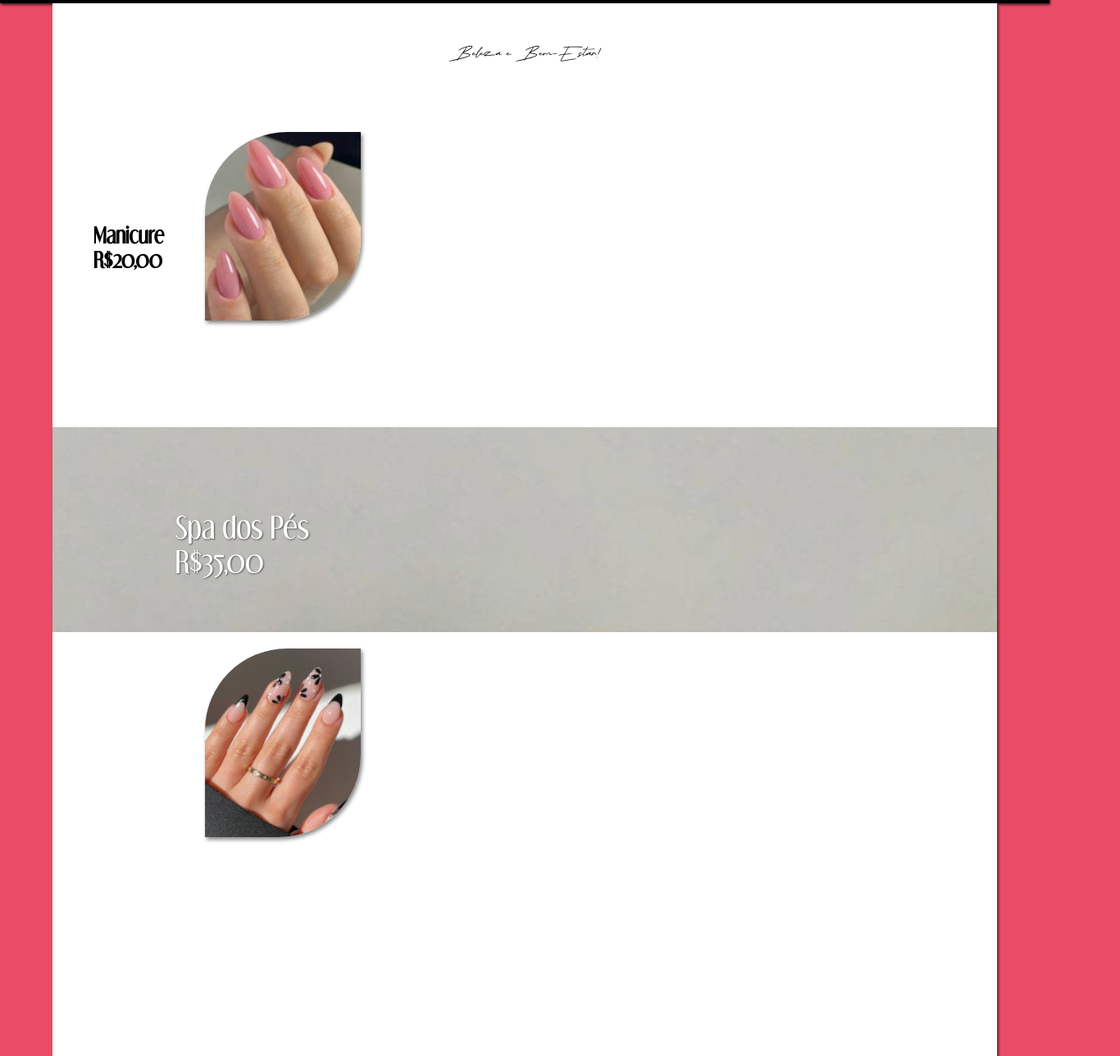
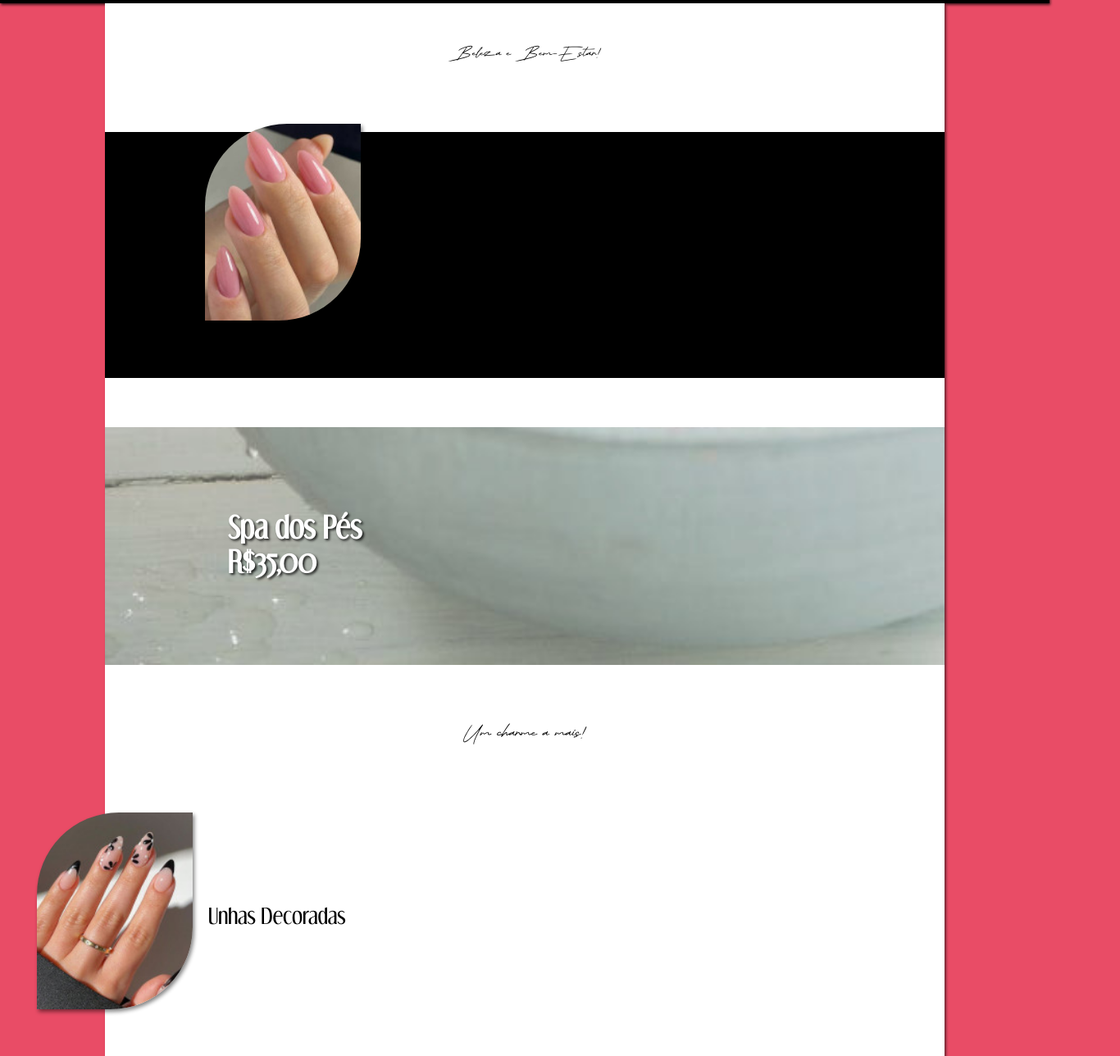
Before and after one commit to cassiafigueiredo/crikanails, a plain HTML site: page index.html in a window 1280 px wide. Shown: the part 109-1397 px from the top of the page at 82% size, 1366 px wide, since content can reach past the window. Drawn offline with nearby package versions, Linux system fonts and the light colour scheme.

Commit message:
adiçao de js e mudança de midias

```diff
--- a/estilo/style.css
+++ b/estilo/style.css
@@ -36,11 +36,13 @@ body {
 main {
     background-color: white;
     box-shadow: 2px 2px 3px rgba(0, 0, 0, 0.555);
-    margin: auto;
-    width: 90vw;
-    height: 220vh;
+
 }
-
+.container {
+    margin: 0 auto;
+    max-width: 1024px;
+    width: 90%;
+}
 
 header {
     background-color: black;
@@ -69,10 +71,12 @@ header > p {
 }
 
 
+
 div#bembeleza {
     padding-top: 50px;
     padding-bottom: 30px;
-    margin-bottom: 30px;
+
+    margin-bottom: 50px;
     display: flex;
     justify-content: center;
     font-family: var(--fontetitulo);
@@ -82,16 +86,16 @@ div#bembeleza {
 
 
 div#imagem1 {
-    margin-left: 30px;
+    background-color: black;
+
     margin-bottom: 60px;
     padding-top: 10px;
-    padding-bottom: 250px;
-
+    padding-bottom: 230px;
 }
 img#unharosa {
-    height: 230px;
+    height: 240px;
     width: 190px;
-    margin-top: 30px;
+    margin-top: px;
     box-shadow: 2px 3px 5px rgba(0, 0, 0, 0.486);
     border-top-left-radius: 100px;
     border-bottom-right-radius: 100px;
@@ -99,7 +103,7 @@ img#unharosa {
     left: 250px;
     transform: translate(0px, -20px);
 }
-div > p#manitxt{
+div > p#manicuretxt{
     position: relative;
     left: 20px;
     top: 120px;
@@ -110,41 +114,84 @@ div > p#manitxt{
 
 
 
-
 section#parallax {
-
-    background-image: url(../imagens/pesparallaxx.jpeg);
+    background-image: url(../imagens/parallax.jpeg);
     background-size: cover;
+    background-position: bottom center;
     background-attachment: fixed;
     background-repeat: no-repeat;
-    width: 90vw;
-    height: 250px;
+    width: 100%;
+    height: 290px;
+    margin-bottom: 40px;
 }
 section > p#spatxt {
     font-family: var(--fontedestaque);
+    font-weight: 700;
     font-size: 35px;
-    color: white;
-    text-shadow: 1px 1px 2px rgba(0, 0, 0, 0.555);
+    color: rgb(255, 255, 255);
+    text-shadow: 2px 2px 3px rgba(0, 0, 0, 0.801);
     position: relative;
     top: 100px;
     left: 150px;
 }
 
+
+div#umcharme{
+    padding-bottom: 40px;
+
+}
+div > p#umcharmetxt {
+    font-family: var(--fontetitulo);
+    font-size: 30px;
+    font-weight: 400;
+    text-align: center;
+    position: relative;
+    top: 30px;
+    height: 20px;
+}
+
+
 div#imagem2 {
-    margin-left: 30px;
-    margin-bottom: 60px;
-    padding-top: 10px;
-    padding-bottom: 200px;
+    padding-top: 100px;
+    padding-bottom: 230px;
+    margin-bottom: 30px;
+
 
 }
 img#unhadecorada {
-    height: 230px;
+    height: 240px;
     width: 190px;
-    margin-top: 30px;
     box-shadow: 2px 3px 5px rgba(0, 0, 0, 0.486);
     border-top-left-radius: 100px;
     border-bottom-right-radius: 100px;
     position: absolute;
-    left: 250px;
+    left: 45px;
     transform: translate(0px, -20px);
 }
+p#unhadecoradatxt {
+    font-family: var(--fontedestaque);
+    font-size: 25px;
+    width: 200px;
+    text-align: center;
+    position: relative;
+    top: 90px;
+    left: 110px;
+}
+
+
+
+
+
+
+/* animaçao scrollreveal*/
+#bembeleza, #spatxt {
+    visibility: hidden;
+}
+
+
+@media (max-width: 767px) {
+    .container {
+        width: 90%;
+        max-width: 767px
+    }
+}
--- a/index.html
+++ b/index.html
@@ -3,45 +3,67 @@
 <head>
     <meta charset="UTF-8">
     <meta name="viewport" content="width=device-width, initial-scale=1.0">
+    <script src="https://unpkg.com/scrollreveal"></script>
     <title>Crika Luna</title>
     <link rel="stylesheet" href="estilo/style.css">
 </head>
 <body>
     <header class="header">
         <h1>
-            Crika Luna
+            Cris Luna
         </h1>
         <p>
             Manicure | Pedicure | Plástica dos Pés
         </p>
     </header>
 
-        <main>
+        <main class="container">
             <div id="bembeleza">
                 <p>
                     Beleza e Bem-Estar!
                 </p>
             </div>
 
+
             <div id="imagem1">
                 <img id="unharosa" src="./imagens/unhasrosas.jpeg" alt="">
-                <p id="manitxt">
+                <p id="manicuretxt">
                     Manicure <br> R$20,00
                 </p>
             </div>
 
-           <section class="parallaxblack" id="parallax">
+           <section id="parallax">
                 <p id="spatxt">
                     Spa dos Pés <br> R$35,00
                 </p>
            </section>
 
+           <div id="umcharme">
+            <p id="umcharmetxt">
+                Um charme a mais!
+            </p>
+           </div>
+
            <div id="imagem2">
             <img id="unhadecorada" src="./imagens/unhaspretas.jpeg" alt="">
+
+            <p id="unhadecoradatxt">
+                Unhas Decoradas
+            </p>
+
+
+           </div>
+           <div>
+            <img src="./imagens/ " alt="">
+           </div>
+           <div>
+            <img src="./imagens/pes.jpeg" alt="">
            </div>
         </main>
     <footer>
 
     </footer>
+
+    <script src="script.js"></script>
 </body>
 </html>
--- /dev/null
+++ b/script.js
@@ -0,0 +1,4 @@
+window.sr = ScrollReveal ({reset: true});
+
+sr.reveal ('#bembeleza', {duration: 2000});
+sr.reveal ('#spatxt', {duration: 2500})
```
Also changed, not shown: imagens/parallax.jpeg (added), imagens/pesparallax.jpeg (deleted), imagens/pesparallaxx.jpeg (deleted).
